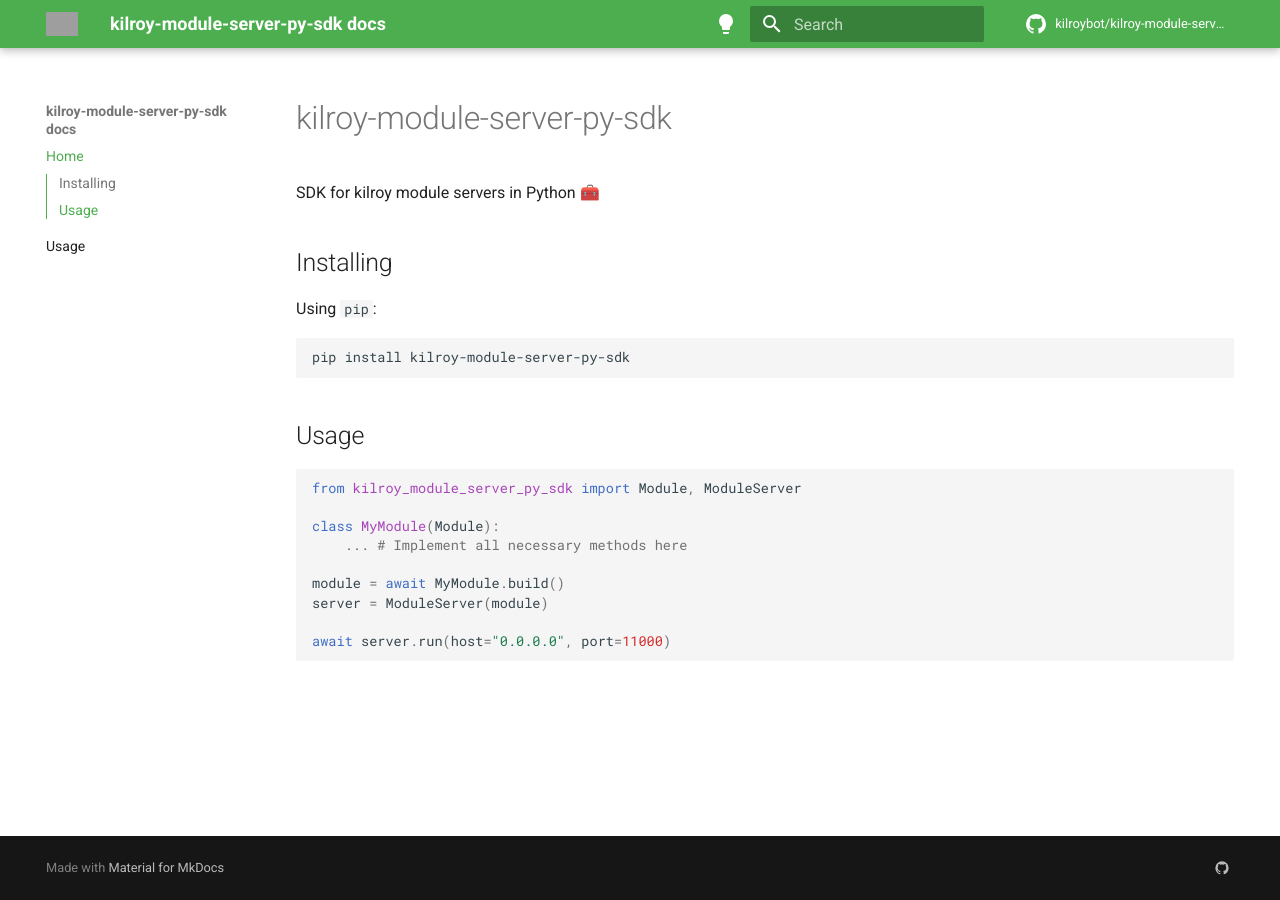
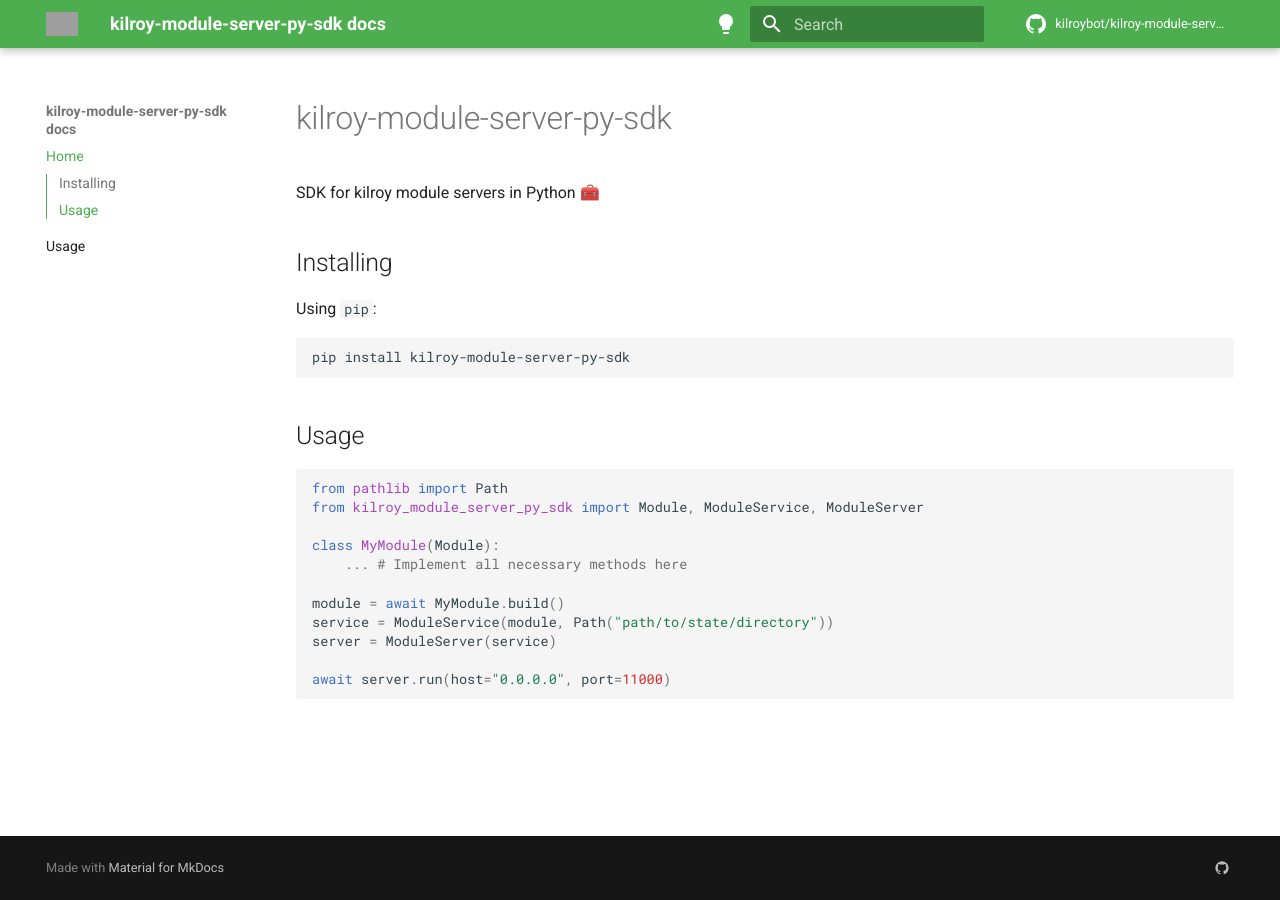
Before and after one commit to kilroybot/kilroy-module-server-py-sdk, an MkDocs documentation site: the page built from kilroy_module_server_py_sdk/docs/docs/index.md, in a window 1280 px wide. Built offline with MkDocs 1.6.1 and Material for MkDocs 9.7.7, drawn with Linux system fonts in a browser that asks for light colours; comment, search, counter and statistics services are not loaded; grey boxes are pictures that could not be loaded.

Commit message:
Updated docs

````diff
--- a/kilroy_module_server_py_sdk/docs/docs/index.md
+++ b/kilroy_module_server_py_sdk/docs/docs/index.md
@@ -13,13 +13,15 @@ pip install kilroy-module-server-py-sdk
 ## Usage
 
 ```python
-from kilroy_module_server_py_sdk import Module, ModuleServer
+from pathlib import Path
+from kilroy_module_server_py_sdk import Module, ModuleService, ModuleServer
 
 class MyModule(Module):
     ... # Implement all necessary methods here
 
 module = await MyModule.build()
-server = ModuleServer(module)
+service = ModuleService(module, Path("path/to/state/directory"))
+server = ModuleServer(service)
 
 await server.run(host="0.0.0.0", port=11000)
 ```
````
Also changed, not shown: kilroy_module_server_py_sdk/docs/docs/usage.md (+5 -3 lines).
